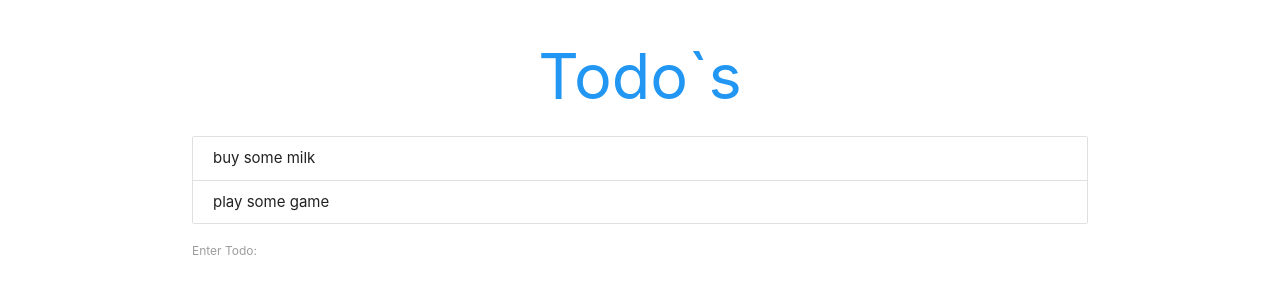
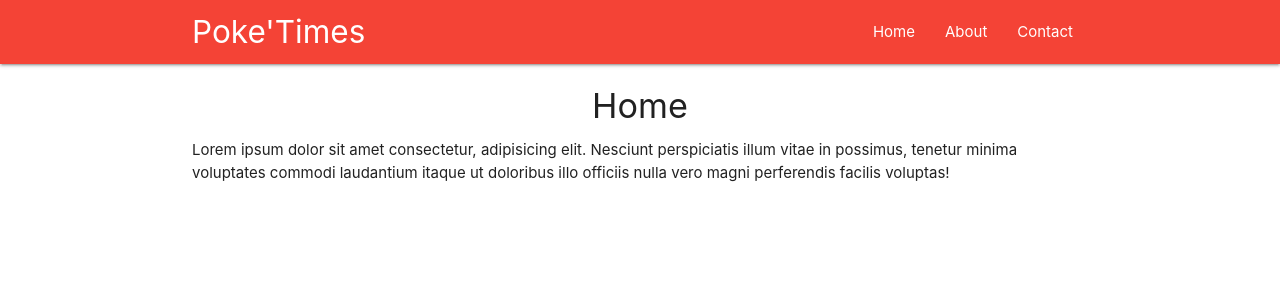
Before and after one commit to akashsheelavant/todoapp, a React (Create React App) app: page / in a window 1280 px wide. Shown: the top 300 px of the page. Built offline with nearby package versions, Linux system fonts and the light colour scheme.

Commit message:
Adding react router.

```diff
--- a/package.json
+++ b/package.json
@@ -8,6 +8,7 @@
     "@testing-library/user-event": "^13.5.0",
     "react": "^18.2.0",
     "react-dom": "^18.2.0",
+    "react-router-dom": "^6.6.1",
     "react-scripts": "5.0.1",
     "web-vitals": "^2.1.4"
   },
--- a/src/App.js
+++ b/src/App.js
@@ -1,6 +1,11 @@
 import React, { Component } from 'react';
 import Todos from './Todos'
 import AddTodo from './AddTodo'
+import NavBar from './components/NavBar';
+import { BrowserRouter, Route, Routes } from 'react-router-dom'
+import Home from './components/Home'
+import About from './components/About'
+import Contact from './components/Contact'
 
 class App extends Component {
 
@@ -30,11 +35,17 @@
 
   render() {
     return (
-      <div className="todo-app container">
-        <h1 className="center blue-text">Todo`s</h1>
-        <Todos todos={ this.state.todos} deleteTodo= { this.deleteTodo } />
-        <AddTodo addTodo={this.addTodo}/>
+      <BrowserRouter>
+        <div className="App">
+        <NavBar />
+        <Routes>
+        <Route path='/' element={<Home />} />
+        <Route path='/about' element={<About />} />
+        <Route path='/contact' element={<Contact />} />
+        </Routes>
+
       </div>
+      </BrowserRouter>
     );
   }
 }
--- /dev/null
+++ b/src/components/About.js
@@ -0,0 +1,12 @@
+import React from 'react'
+
+const About = () => {
+    return (
+        <div className="container">
+            <h4 className="center">About</h4>
+            <p>Lorem ipsum dolor sit amet consectetur, adipisicing elit. Nesciunt perspiciatis illum vitae in possimus, tenetur minima voluptates commodi laudantium itaque ut doloribus illo officiis nulla vero magni perferendis facilis voluptas!</p>
+        </div>
+    );
+}
+
+export default About
--- /dev/null
+++ b/src/components/Contact.js
@@ -0,0 +1,12 @@
+import React from 'react'
+
+const Contact = () => {
+    return (
+        <div className="container">
+            <h4 className="center">Contact</h4>
+            <p>Lorem ipsum dolor sit amet consectetur, adipisicing elit. Nesciunt perspiciatis illum vitae in possimus, tenetur minima voluptates commodi laudantium itaque ut doloribus illo officiis nulla vero magni perferendis facilis voluptas!</p>
+        </div>
+    );
+}
+
+export default Contact
--- /dev/null
+++ b/src/components/Home.js
@@ -0,0 +1,12 @@
+import React from 'react'
+
+const Home = () => {
+    return (
+        <div className="container">
+            <h4 className="center">Home</h4>
+            <p>Lorem ipsum dolor sit amet consectetur, adipisicing elit. Nesciunt perspiciatis illum vitae in possimus, tenetur minima voluptates commodi laudantium itaque ut doloribus illo officiis nulla vero magni perferendis facilis voluptas!</p>
+        </div>
+    );
+}
+
+export default Home
--- /dev/null
+++ b/src/components/NavBar.js
@@ -0,0 +1,18 @@
+import React from 'react'
+
+const NavBar = () => {
+    return (
+        <nav className="nav-wrapper red darker 3">
+            <div className="container">
+                <a className="brand-logo">Poke'Times</a>
+                <ul className="right">
+                    <li><a href="/">Home</a></li>
+                    <li><a href="/about">About</a></li>
+                    <li><a href="/contact">Contact</a></li>
+                </ul>
+            </div>
+        </nav>
+    );
+}
+
+export default NavBar;
```
Also changed, not shown: 1 other file (tests, documents, lock files or other folders).
